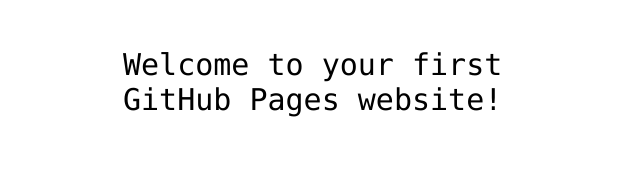
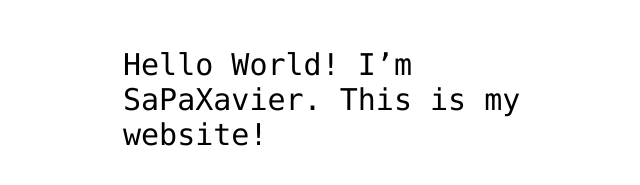
Before and after one commit to SaPaXavier/SaPaXavier.github.io, a plain HTML site: page index.html in a window 1280 px wide. Shown: the part 341-526 px from the top of the page, without its empty margins (317-957 px from the left). Drawn offline with Linux system fonts and the light colour scheme.

Commit message:
Update index.html
Inici

```diff
--- a/index.html
+++ b/index.html
@@ -12,7 +12,7 @@
 <img src="https://octodex.github.com/images/daftpunktocat-thomas.gif" id="octocat" alt="octocat-gif" />
 
 <!-- Change this code here by copy and pasting your template on line 15 -->
-<p>Welcome to your first GitHub Pages website!</p>
+<p>Hello World! I’m SaPaXavier. This is my website!</p>
 
 </body>
 </html>
```
